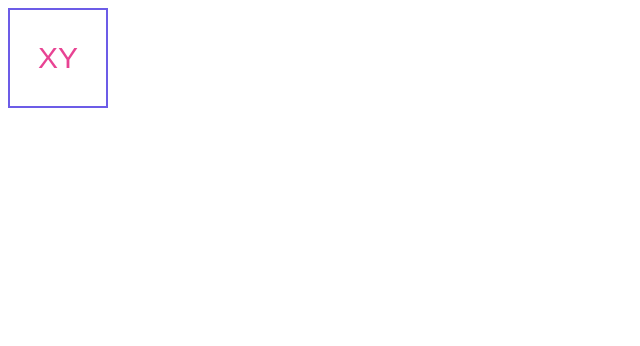
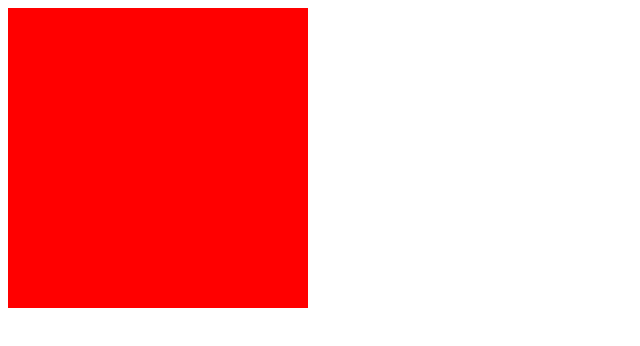
Before and after one commit to maxdevjs/learn-15diasdereact, a React (Create React App) app in the folder app/: page / in a window 1280 px wide. Shown: the top 346 px of the page, without its empty margins (0-640 px from the left). Built offline with nearby package versions, Linux system fonts and the light colour scheme; the HTML template or start-up script is replaced by a standard one.

Commit message:
desafio basico dia1

```diff
--- a/app/src/App.js
+++ b/app/src/App.js
@@ -1,6 +1,7 @@
 import React from 'react';
 import Square from './components/Square/index';
+import Board from './components/Board/index';
 
-const App = () => <Square />;
+const App = () => <Board />;
 
 export default App;
--- /dev/null
+++ b/app/src/components/Board/index.js
@@ -0,0 +1,8 @@
+import React from 'react';
+import "./styles.css";
+
+const Board = () => (
+  <div className="board"></div>
+);
+
+export default Board;
--- /dev/null
+++ b/app/src/components/Board/styles.css
@@ -0,0 +1,5 @@
+.board {
+  background-color: red;
+  width: 300px;
+  height: 300px;
+}
```
Also changed, not shown: 1 other file (tests, documents, lock files or other folders).
